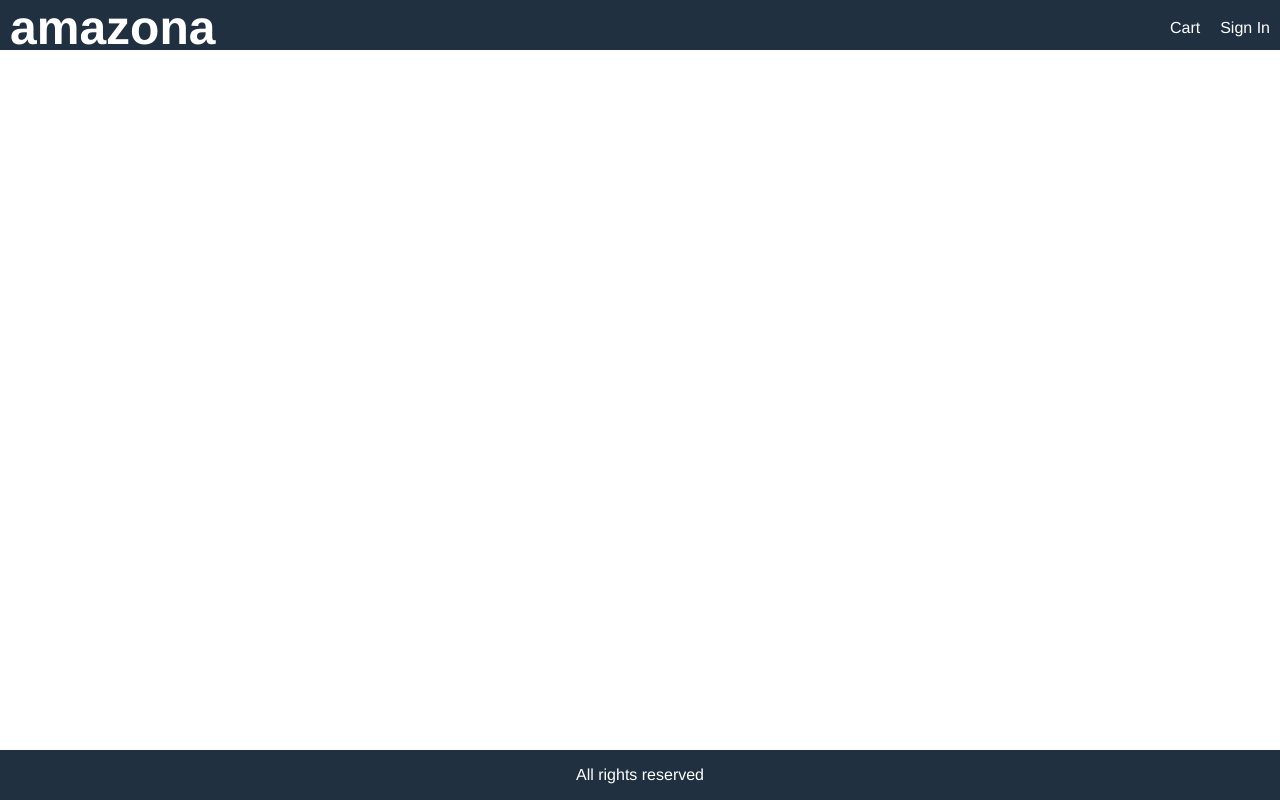
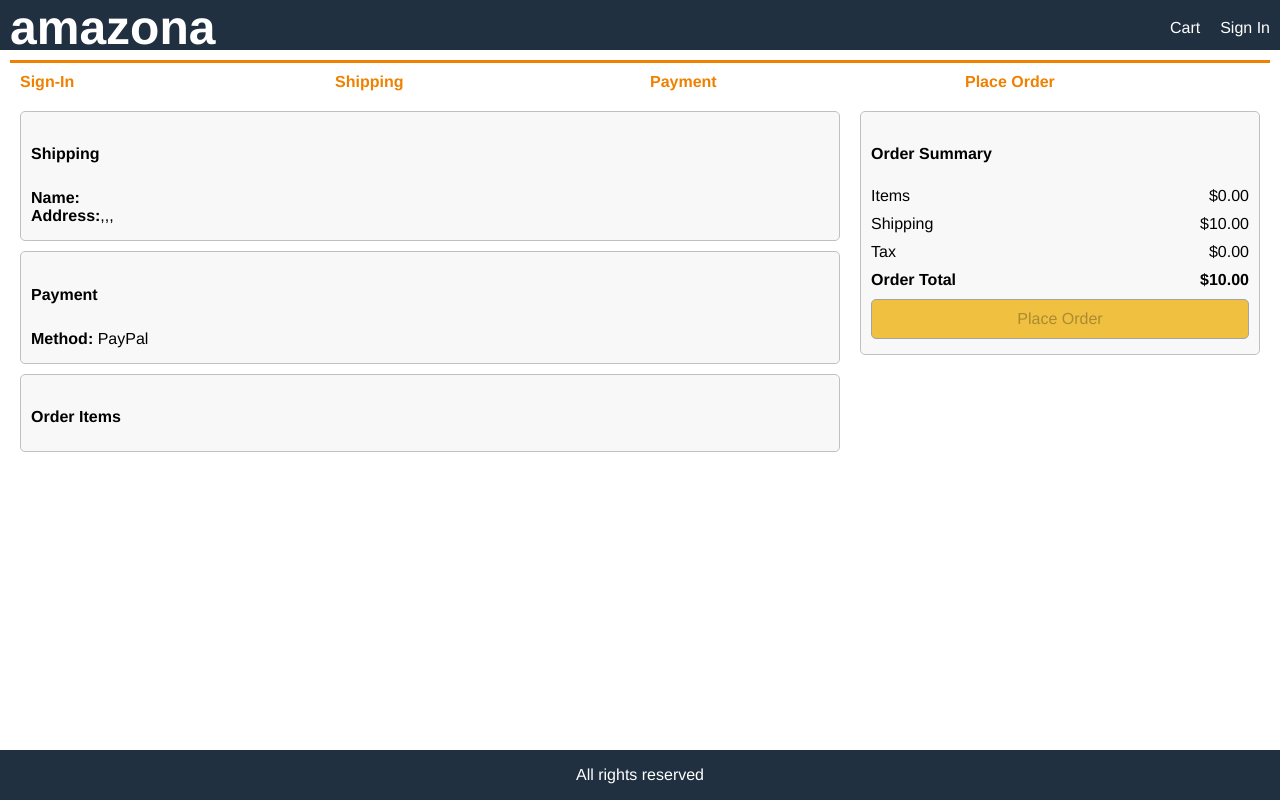
Before and after one commit to cybodt/test-amazona-app, a React (Create React App) app in the folder frontend/: page /placeorder in a window 1280 px wide. Built offline with nearby package versions, Linux system fonts and the light colour scheme.

Commit message:
share code on github

```diff
--- a/frontend/src/App.js
+++ b/frontend/src/App.js
@@ -5,6 +5,7 @@
 import CartScreen from './screens/CartScreen';
 import HomeScreen from './screens/HomeScreen';
 import PaymentMethodScreen from './screens/PaymentMethodScreen';
+import PlaceOrderScreen from './screens/PlaceOrderScreen';
 import ProductScreen from './screens/ProductScreen';
 import RegisterScreen from './screens/RegisterScreen';
 import ShippingAddressScreen from './screens/ShippingAddressScreen';
@@ -58,6 +59,7 @@
           <Route path='/register' component={RegisterScreen}></Route>
           <Route path='/shipping' component={ShippingAddressScreen}></Route>
           <Route path='/payment' component={PaymentMethodScreen}></Route>
+          <Route path='/placeorder' component={PlaceOrderScreen}></Route>
           <Route path='/' component={HomeScreen} exact></Route>
         </main>
         <footer className='row center'>
--- a/frontend/src/actions/userActions.js
+++ b/frontend/src/actions/userActions.js
@@ -49,5 +49,6 @@
 export const signout = () => (dispatch) => {
   localStorage.removeItem('userInfo');
   localStorage.removeItem('cartItems');
-  dispatch({type: USER_SIGNOUT});
+  localStorage.removeItem('shippingAddress');
+  dispatch({ type: USER_SIGNOUT });
 };
--- a/frontend/src/screens/PaymentMethodScreen.js
+++ b/frontend/src/screens/PaymentMethodScreen.js
@@ -1,9 +1,14 @@
 import React, { useState } from 'react';
-import { useDispatch } from 'react-redux';
+import { useDispatch, useSelector } from 'react-redux';
 import { savePaymentMethod } from '../actions/cartActions';
 import CheckoutSteps from '../components/CheckoutSteps';
 
 export default function PaymentMethodScreen(props) {
+  const cart = useSelector(state => state.cart);
+  const { shippingAddress } = cart;
+  if (!shippingAddress.address) {
+    props.history.push('/shipping');
+  }
   const [paymentMethod, setPaymentMethod] = useState('PayPal');
   const dispatch = useDispatch();
   const submitHandler = (e) => {
--- /dev/null
+++ b/frontend/src/screens/PlaceOrderScreen.js
@@ -0,0 +1,129 @@
+import React from 'react';
+import { useSelector } from 'react-redux';
+import { Link } from 'react-router-dom';
+import CheckoutSteps from '../components/CheckoutSteps';
+
+export default function PlaceOrderScreen(props) {
+  const cart = useSelector(state => state.cart);
+  if (!cart.paymentMethod) {
+    props.history.push('/payment');
+  }
+  const toPrice = (num) => Number(num.toFixed(2)); // 5.123 => '5.12' => 5.12
+  cart.itemsPrice = toPrice(
+    cart.cartItems.reduce((a, c) => a + c.qty * c.price, 0)
+  );
+  cart.shippingPrice = cart.itemsPrice > 100
+    ? toPrice(0)
+    : toPrice(10);
+  cart.taxPrice = toPrice(0.15 * cart.itemsPrice);
+  cart.totalPrice = cart.itemsPrice + cart.shippingPrice + cart.taxPrice;
+  const placeOrderHandler = () => {
+  // TODO: dispatch place order action
+  };
+
+  return (
+    <div>
+      <CheckoutSteps step1 step2 step3 step4></CheckoutSteps>
+      <div className='row top'>
+        <div className='col-2'>
+          <ul>
+            <li>
+              <div className='card card-body'>
+                <h2>Shipping</h2>
+                <p>
+                  <strong>Name:</strong> {cart.shippingAddress.fullName} <br />
+                  <strong>Address:</strong>
+                  {cart.shippingAddress.address},
+                  {cart.shippingAddress.city},
+                  {cart.shippingAddress.postalCode},
+                  {cart.shippingAddress.country}
+                </p>
+              </div>
+            </li>
+            <li>
+              <div className='card card-body'>
+                <h2>Payment</h2>
+                <p>
+                  <strong>Method:</strong> {cart.paymentMethod}
+                </p>
+              </div>
+            </li>
+            <li>
+              <div className='card card-body'>
+                <h2>Order Items</h2>
+                <ul>
+                  {
+                    cart.cartItems.map((item) => (
+                      <li key={item.product}>
+                        <div className='row'>
+                          <div>
+                            <img
+                              src={item.image}
+                              alt={item.name}
+                              className='small'
+                            />
+                          </div>
+                          <div className='min-30'>
+                            <Link to={`/product/${item.product}`}>
+                              {item.name}
+                            </Link>
+                          </div>
+                          <div>
+                            {item.qty} x ${item.price} = {item.qty * item.price}
+                          </div>
+                        </div>
+                      </li>
+                    ))
+                  }
+                </ul>
+              </div>
+            </li>
+          </ul>
+        </div>
+        <div className='col-1'>
+          <div className='card card-body'>
+            <ul>
+              <li>
+                <h2>Order Summary</h2>
+                <li>
+                  <div className='row'>
+                    <div>Items</div>
+                    <div>${cart.itemsPrice.toFixed(2)}</div>
+                  </div>
+                </li>
+                <li>
+                  <div className='row'>
+                    <div>Shipping</div>
+                    <div>${cart.shippingPrice.toFixed(2)}</div>
+                  </div>
+                </li>
+                <li>
+                  <div className='row'>
+                    <div>Tax</div>
+                    <div>${cart.taxPrice.toFixed(2)}</div>
+                  </div>
+                </li>
+                <li>
+                  <div className='row'>
+                    <div><strong>Order Total</strong></div>
+                    <div><strong>${cart.totalPrice.toFixed(2)}</strong></div>
+                  </div>
+                </li>
+                <li>
+                  <button
+                    type='button'
+                    onClick={placeOrderHandler}
+                    className='primary block'
+                    disabled={cart.cartItems.length === 0}
+                  >
+                    Place Order
+                  </button>
+                </li>
+              </li>
+            </ul>
+          </div>
+        </div>
+      </div>
+    </div>
+  );
+};
```
